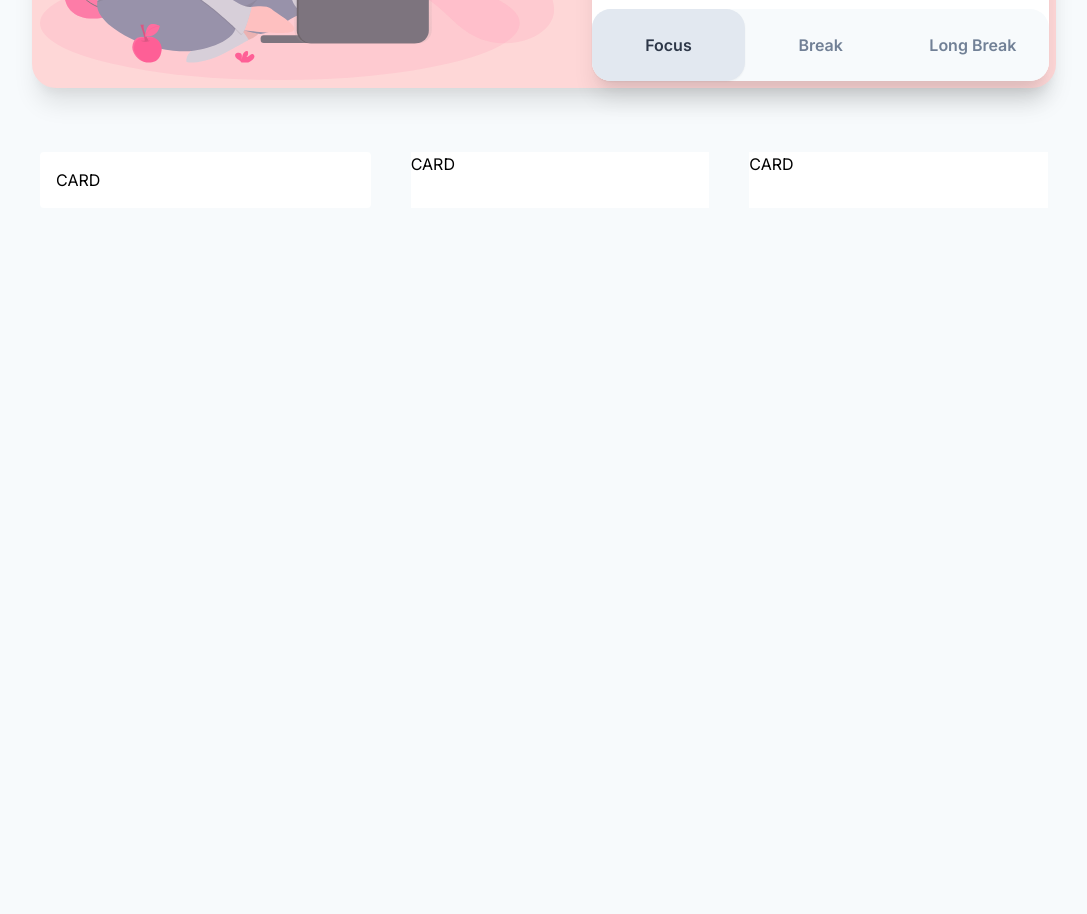
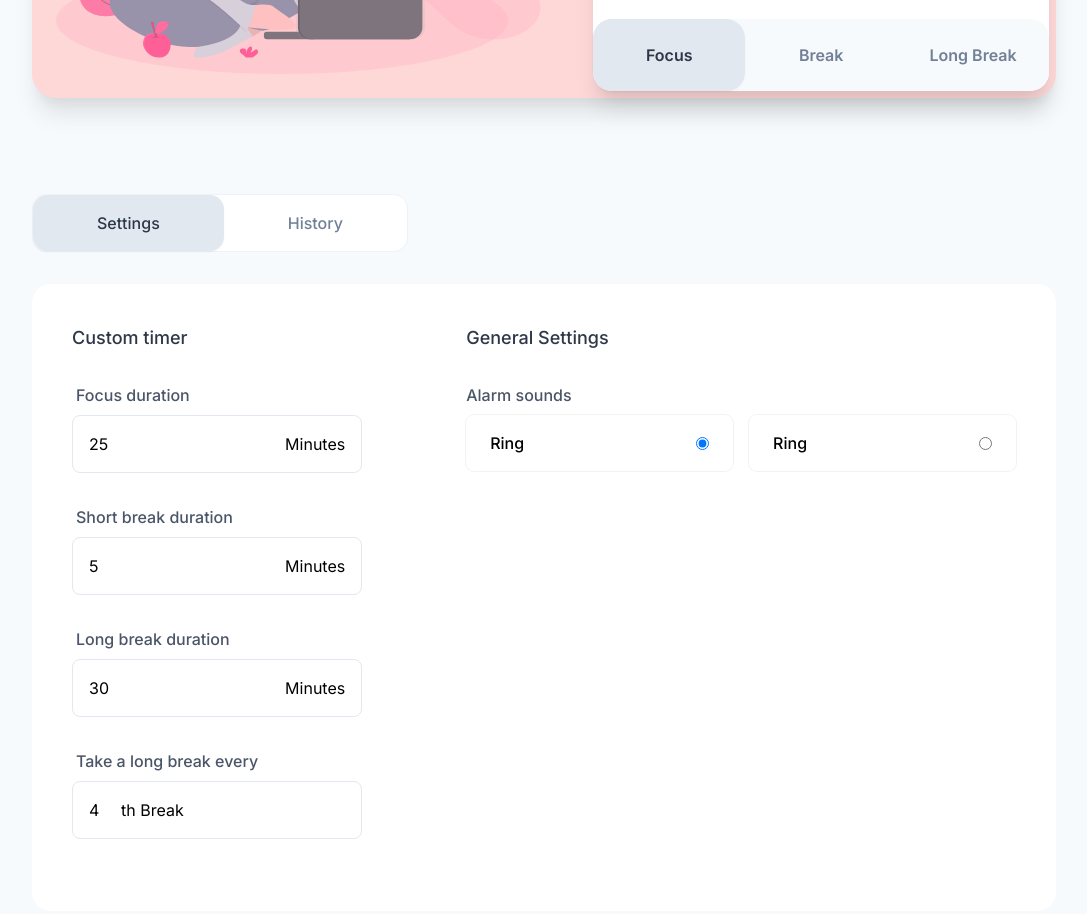
Before and after one commit to NLNT/Pomodoro-timer, a website built with webpack: page public/index.html in a window 1280 px wide. Shown: the part 342-1256 px from the top of the page, without its empty margins (96-1183 px from the left). Before the commit the page ends 800 px from the top, so only its background shows below. Built offline with nearby package versions, Linux system fonts and the light colour scheme.

Commit message:
Finished number input & radio input for setting

```diff
--- a/public/index.html
+++ b/public/index.html
@@ -15,17 +15,16 @@
 
   <audio id="js-alarm" src="alarm.mp3" preload="auto"></audio>
 
+  <main class="md:m-4 lg:mt-8">
   <!-- Block - component -->
-
-    <main class="md:m-4 lg:mt-8">
     <div id="js-block-background" class="transition-colors duration-200 shadow-xl max-w-5xl mx-auto bg-red-200 p-px md:p-0 rounded-b-2xl md:rounded-2xl md:flex md:items-center">
       <!-- Illustration -->
-      <div id="js-block-illustration" class="p-2 py-5 pt-6 md:py-2 opacity-75" style="flex: 100;">
+      <div id="js-block-illustration" class="m-6 md:ml-2 lg:m-6 opacity-75" style="flex: 100;">
         <img class="my-px pt-px md:p-0 md:m-0" src="https://raw.githubusercontent.com/NLNT/Pomodoro-timer/master/img/focus-illustration.svg?sanitize=true" alt="Woman working illustration">
       </div>
 
       <!-- Right side -->
-      <div class="shadow-xl self-stretch flex flex-col justify-between bg-white rounded-xl m-xs mt-3 md:mt-xs" style="flex: 85;">
+      <div class="shadow-xl self-stretch flex flex-col justify-between bg-white rounded-xl m-xs mt-3 md:mt-xs" style="flex: 90;">
         <!-- Timer -->
         <div class="flex flex-col flex-1 items-center p-6 mb-3 rounded-xl">
           <h6 class="font-medium text-gray-700 sm:text-lg">Pomodoro Timer</h6>
@@ -52,19 +51,97 @@
     </div>
     <!-- End - Block Component -->
 
-    <div class="max-w-5xl mx-auto mt-6">
-      <div class="md:flex p-2 py-10">
-        <!-- Card - component -->
-        <div class="flex-1 bg-white rounded p-4 mr-10">
-          CARD
+
+
+
+
+
+
+
+    <div class="max-w-5xl mx-auto mt-24">
+      <div class="flex justify-center md:justify-start">
+        <!-- Tab - component  -->
+        <div class="inline-flex font-medium bg-white text-center border border-gray-200 text-gray-600" style="border-radius: .9rem">
+          <a class="flex-1 px-16 py-4 transition-colors duration-200 text-gray-800 bg-gray-300 shadow-sm cursor-pointer" style="border-radius: .9rem">Settings</a>
+          <a class="flex-1 px-16 py-4 transition-colors duration-200 hover:text-gray-800 cursor-pointer" style="border-radius: .9rem">History</a>
         </div>
-        <div class="flex-1 bg-white mr-10">
-          CARD
-        </div>
-        <div class="flex-1 bg-white">
-          CARD
-        </div>
-        <!-- End - Card component -->
+        <!-- End - Tab component  -->
+      </div>
+
+
+
+
+      <div class="bg-white mt-8 p-10 rounded-xl ">
+        <form action="#" class="md:flex flex-1">
+          <!-- Left Side -->
+          <div class="md:w-5/12 lg:w-4/12 md:pr-6">
+            <h5 class="text-lg font-medium text-gray-800">Custom timer</h5>
+            <!-- Input - component -->
+            <div class="my-8">
+              <label class="font-medium text-gray-700 ml-1" for="custom-focus">Focus duration</label>
+              <div class="border mt-2 rounded-lg p-2 flex justify-between">
+                <input class="w-full p-2 focus:outline-none" type="number" name="custom-focus" id="js-custom-focus" value="25" min="1" max="60">
+                <span class="p-2">Minutes</span>
+              </div>
+            </div>
+            <!-- End - Input Component -->
+            <!-- Input - component -->
+            <div class="my-8">
+              <label class="font-medium text-gray-700 ml-1" for="custom-break">Short break duration</label>
+              <div class="border mt-2 rounded-lg p-2 flex justify-between">
+                <input class="w-full p-2 focus:outline-none" type="number" name="custom-break" id="js-custom-break" value="5" min="1" max="60">
+                <span class="p-2">Minutes</span>
+              </div>
+            </div>
+            <!-- End - Input Component -->
+            <!-- Input - component -->
+            <div class="my-8">
+              <label class="font-medium text-gray-700 ml-1" for="custom-longBreak">Long break duration</label>
+              <div class="border mt-2 rounded-lg p-2 flex justify-between">
+                <input class="w-full p-2 focus:outline-none" type="number" name="custom-longBreak" id="js-custom-focus" value="30" min="1" max="60">
+                <span class="p-2">Minutes</span>
+              </div>
+            </div>
+            <!-- End - Input Component -->
+            <!-- Input - component -->
+            <div class="my-8">
+              <label class="font-medium text-gray-700 ml-1" for="custom-longBreak">Take a long break every</label>
+              <div class="border mt-2 rounded-lg p-2 flex justify-start relative">
+                <input class="w-12 p-2 focus:outline-none" type="number" name="custom-longBreak" id="js-custom-focus" value="4" min="1" max="20">
+                <span class="p-2 absolute scale-y-50 ml-8">th Break</span>
+              </div>
+            </div>
+            <!-- End - Input Component -->
+          </div>
+
+          <!-- Right Side -->
+          <div class="w-7/12 md:ml-20 mt-16 md:mt-0">
+            <h5 class="text-lg font-medium text-gray-800">General Settings</h5>
+
+            <h6 class="mt-8 mb-2 font-medium text-gray-700">Alarm sounds</h6>
+            <div class="flex">
+              <!-- Radio - Component -->
+              <div class="flex-1 mr-4 shadow-xs p-6 py-4 cursor-pointer relative flex items-center justify-between rounded-lg">
+                <label class="absolute inset-0 rounded-lg cursor-pointer" for="alarm-sound">&nbsp;</label>
+                <p class="font-medium">Ring</p>
+                <input type="radio" name="alarms" id="alarm-sound" checked>
+              </div>
+              <!-- End - Radio Component -->
+
+              <!-- Radio - Component -->
+              <div class="flex-1 shadow-xs p-6 py-4 cursor-pointer relative flex items-center justify-between rounded-lg">
+                <label class="absolute inset-0 rounded-lg cursor-pointer" for="alarm-2">&nbsp;</label>
+                <p class="font-medium">Ring</p>
+                <input type="radio" name="alarms" id="alarm-2">
+              </div>
+              <!-- End - Radio Component -->
+
+
+            </div>
+
+          </div>
+        </form>
+
       </div>
     </div>
 
--- a/public/js/model.js
+++ b/public/js/model.js
@@ -19,11 +19,8 @@ export default {
     else if (state.resetTimer === false) {state.resetTimer = true};
   },
 
-
-
   interval() {
     state.remainingTime = state.remainingTime - 1;
-    console.log(state.remainingTime);
     if (state.remainingTime <= 0) {this.clearTimer(); this.playAudio()};
   },
 
```
Also changed, not shown: public/js/index.js (+8 -0 lines), public/bundle.js.
